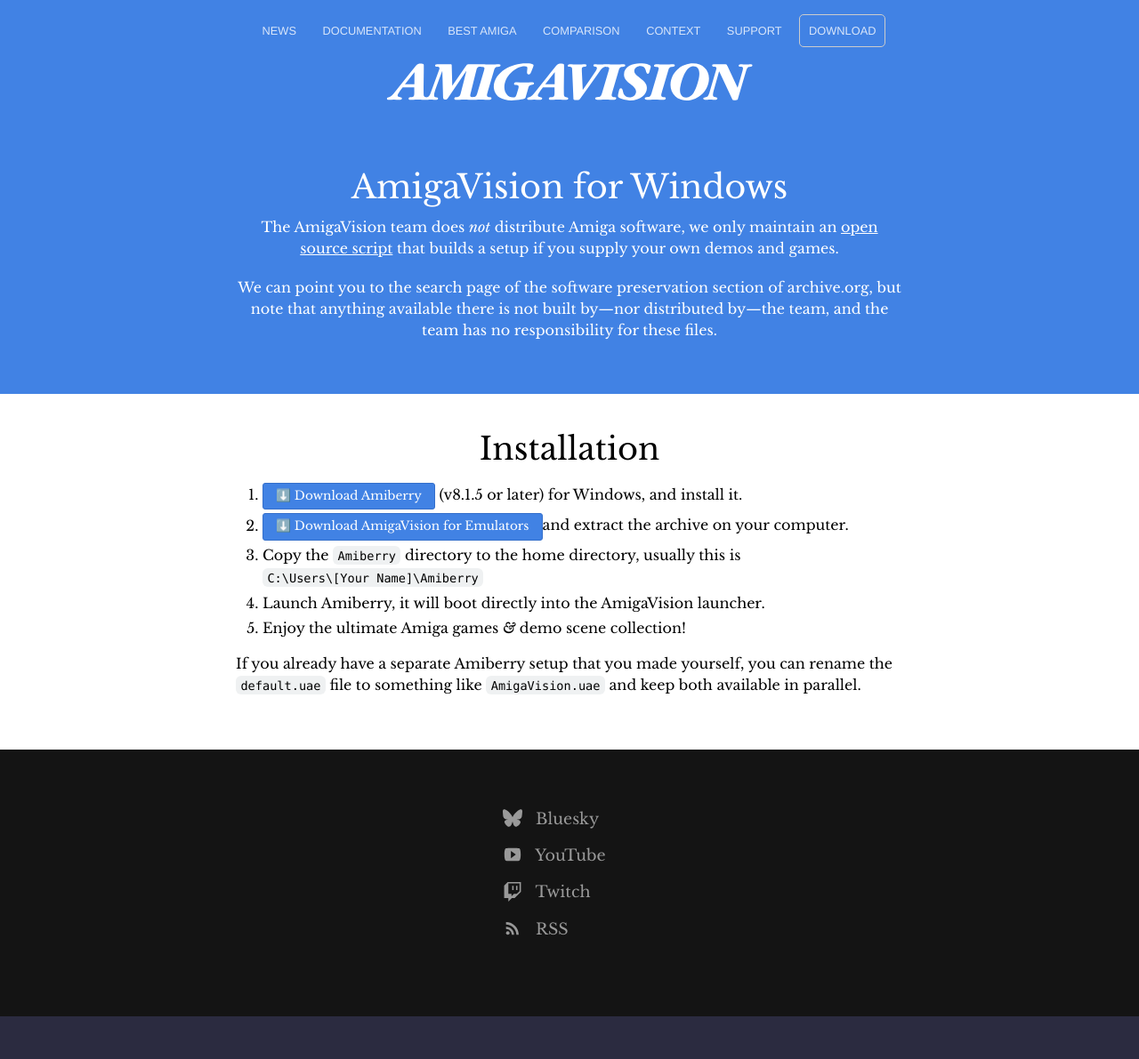
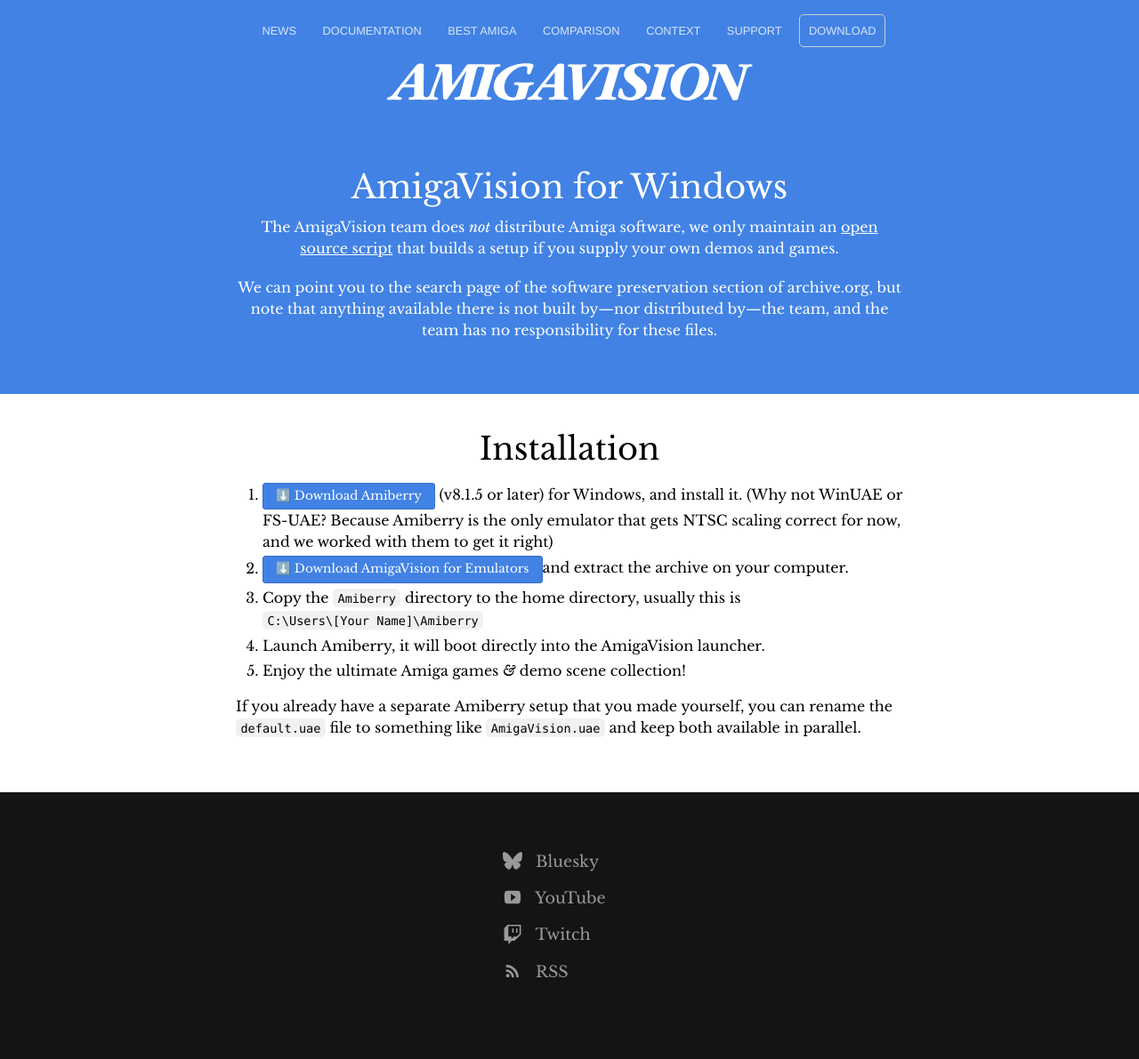
Before and after one commit to amigavision/amigavision.github.io, a Jekyll site: the page built from download/windows.html, in a window 1280 px wide. Shown: the whole page at 89% size. Built offline with Jekyll 4.4.1, drawn with Linux system fonts in a browser that asks for light colours; before the commit the page ends 1143 px from its top, so only the background shows below that.

Commit message:
Add detail

```diff
--- a/download/mac.html
+++ b/download/mac.html
@@ -17,7 +17,7 @@
   <div class="text-container">
     <h2>Installation</h2>
     <ol>
-      <li><div class="button alt"><a target="_blank" href="https://github.com/BlitterStudio/amiberry/releases/latest">⬇️ Download Amiberry</a></div> (v8.1.5 or later) for macOS, and install it.</li>
+      <li><div class="button alt"><a target="_blank" href="https://github.com/BlitterStudio/amiberry/releases/latest">⬇️ Download Amiberry</a></div> (v8.1.5 or later) for macOS, and install it. (Why not FS-UAE? Because Amiberry is the only emulator that gets NTSC scaling correct for now, and we worked with them to get it right)</li>
       <li><div class="button alt"><a target="_blank" href="https://archive.org/details/software?query=amigavision+for+emulators">⬇️ Download AmigaVision for Emulators</a></div>and extract the archive on your computer.</li>
       <li>Copy the <code>Amiberry</code> directory to the <code>Documents</code> folder in your home directory.</li>
       <li>Launch Amiberry, it will boot directly into the AmigaVision launcher.</li>
--- a/download/windows.html
+++ b/download/windows.html
@@ -17,7 +17,7 @@
   <div class="text-container">
     <h2>Installation</h2>
     <ol>
-      <li><div class="button alt"><a target="_blank" href="https://github.com/BlitterStudio/amiberry/releases/latest">⬇️ Download Amiberry</a></div> (v8.1.5 or later) for Windows, and install it.</li>
+      <li><div class="button alt"><a target="_blank" href="https://github.com/BlitterStudio/amiberry/releases/latest">⬇️ Download Amiberry</a></div> (v8.1.5 or later) for Windows, and install it. (Why not WinUAE or FS-UAE? Because Amiberry is the only emulator that gets NTSC scaling correct for now, and we worked with them to get it right)</li>
       <li><div class="button alt"><a target="_blank" href="https://archive.org/details/software?query=amigavision+for+emulators">⬇️ Download AmigaVision for Emulators</a></div>and extract the archive on your computer.</li>
       <li>Copy the <code>Amiberry</code> directory to the home directory, usually this is <br><code>C:\Users\[Your Name]\Amiberry</code></li>
       <li>Launch Amiberry, it will boot directly into the AmigaVision launcher.</li>
```
